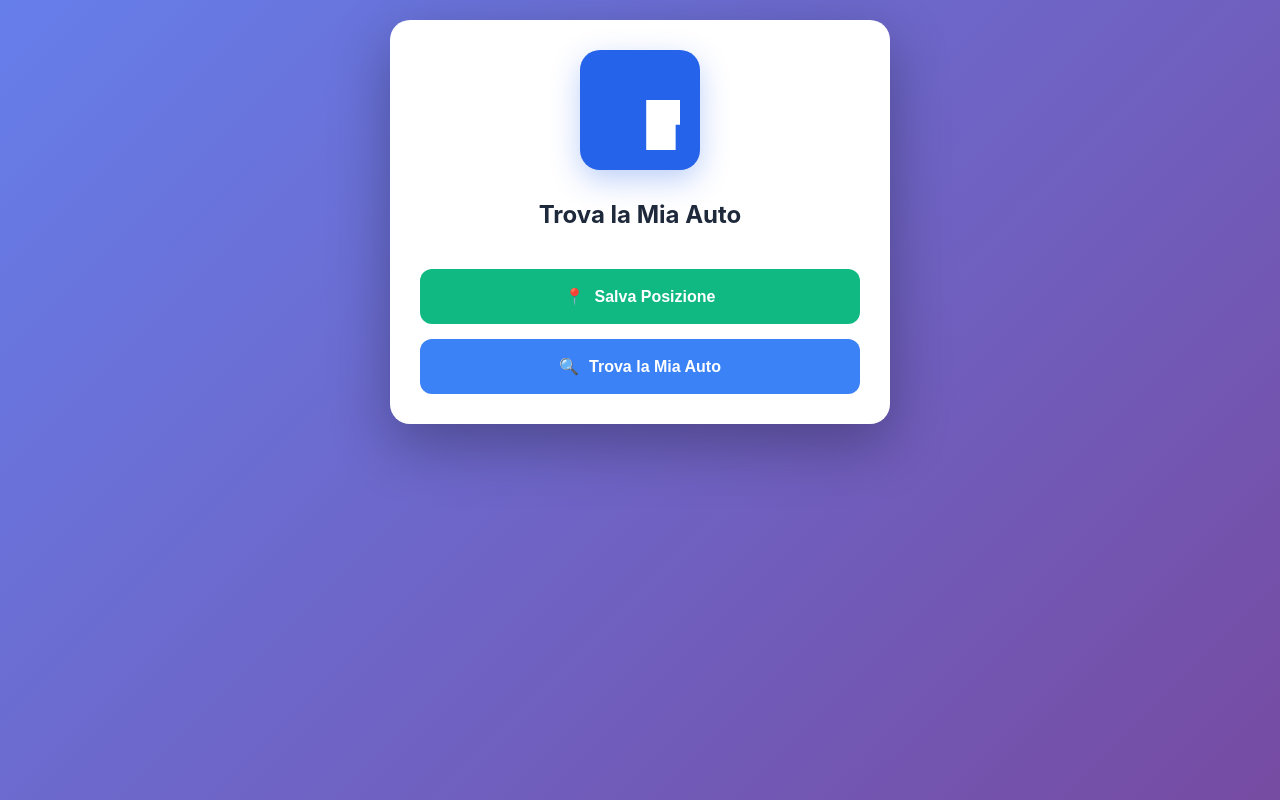
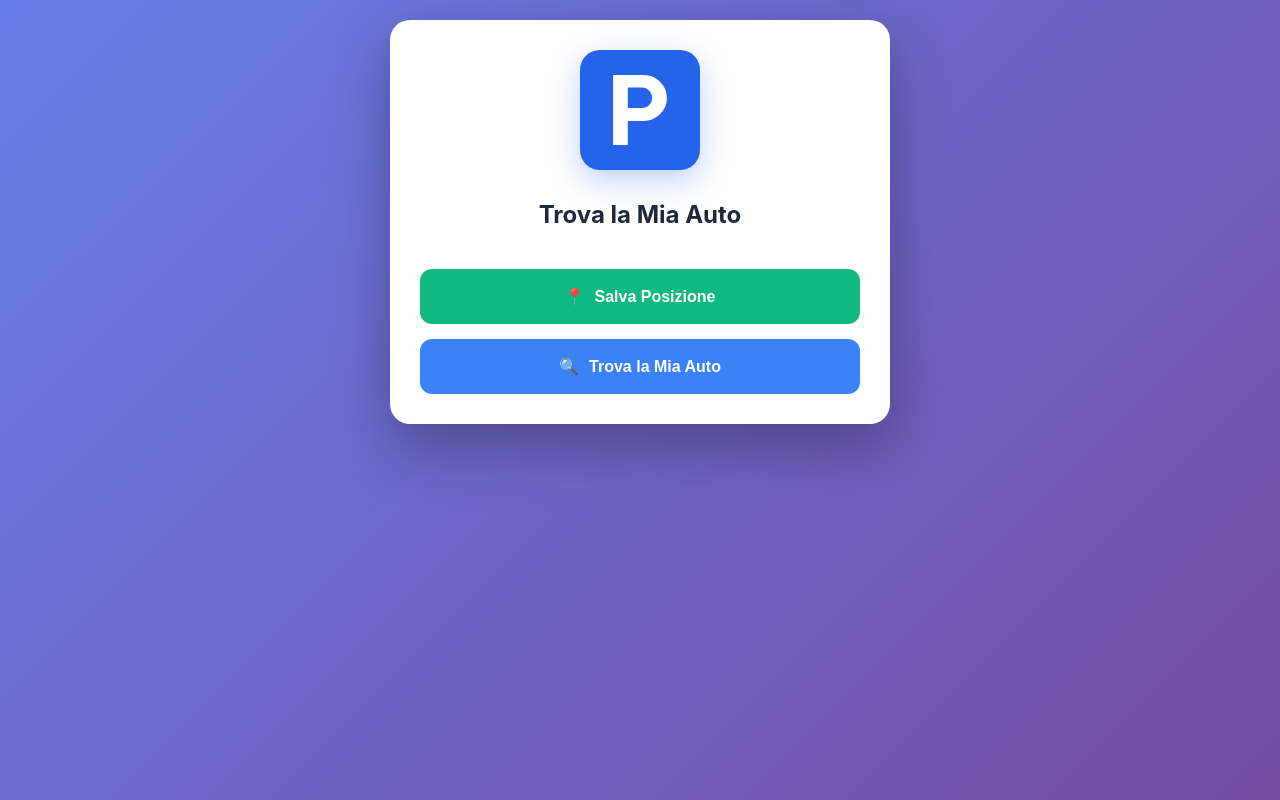
Before and after one commit to studiodiametrodev/where_is_my_car, a plain HTML site: page index.html in a window 1280 px wide. Drawn offline with Linux system fonts and the light colour scheme.

Commit message:
Update index.html
CSS Logo

```diff
--- a/index.html
+++ b/index.html
@@ -48,8 +48,9 @@
         }
 
         .logo svg {
-            width: 80px;
-            height: 80px;
+            width: 200px;
+            height: 200px;
+            zoom: .5;
         }
 
         h1 {
```
